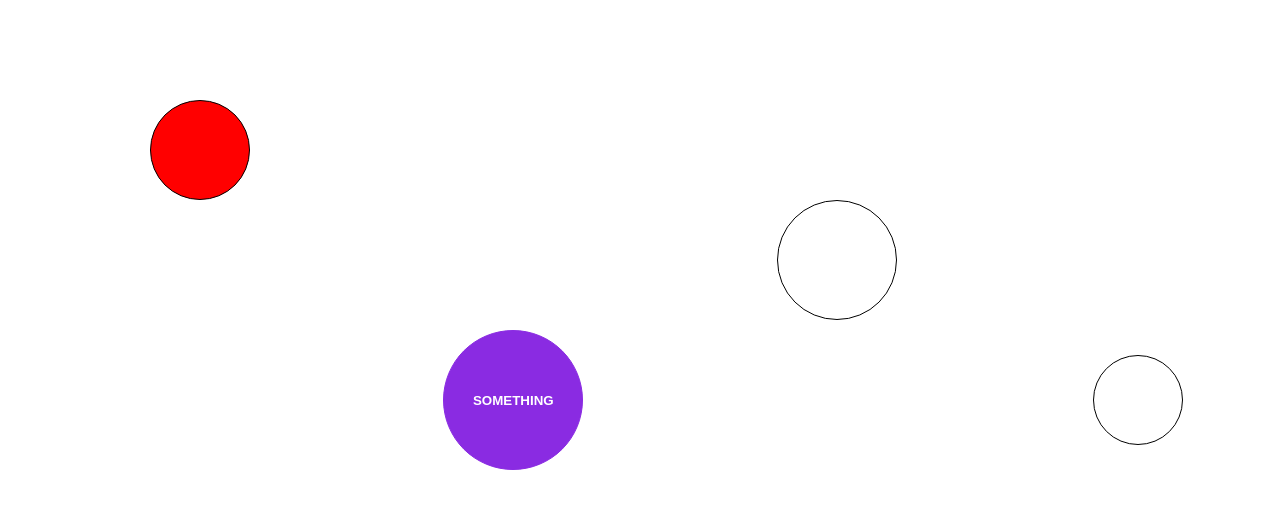
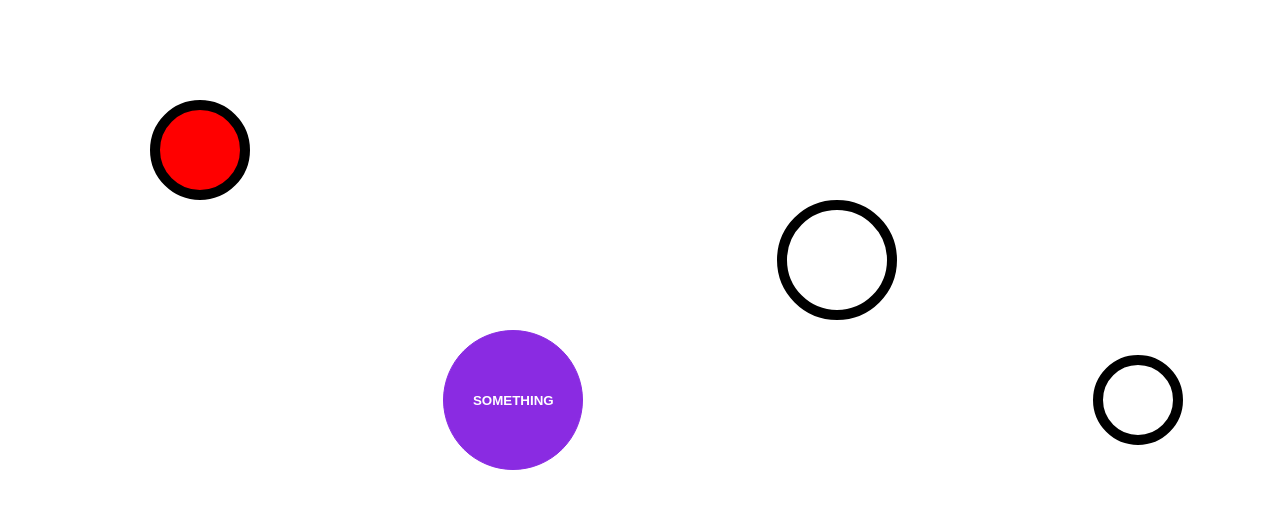
Before and after one commit to petramajsec/js-learning, a website: page starter/starter/index.html in a window 1280 px wide. Drawn offline with Linux system fonts and the light colour scheme.

Commit message:
beginging of Petra branch

```diff
--- a/starter/starter/index.js
+++ b/starter/starter/index.js
@@ -77,3 +77,7 @@ document.getElementById('doSomething').addEventListener("click", randColors);
 
 
 //document.getElementById("firstButt").addEventListener("mouseover", bgBeGone);  // 1/3 correct
+
+
+
+//
--- a/starter/starter/style.css
+++ b/starter/starter/style.css
@@ -37,7 +37,7 @@
 
 #firstButt {
     margin: 100px auto auto 150px;
-    border: 1px solid;
+    border: 10px solid;
     background-color: white;
     height: 100px;
     width: 100px;
@@ -47,7 +47,7 @@
 
 #secondButt {
     margin: 200px 100px auto auto;
-    border: 1px solid;
+    border: 10px solid;
     background-color: white;
     height: 120px;
     width: 120px;
@@ -57,7 +57,7 @@
 
 #thirdButt {
     margin: auto;
-    border: 1px solid;
+    border: 10px solid;
     background-color: white;
     height: 90px;
     width: 90px;
```
